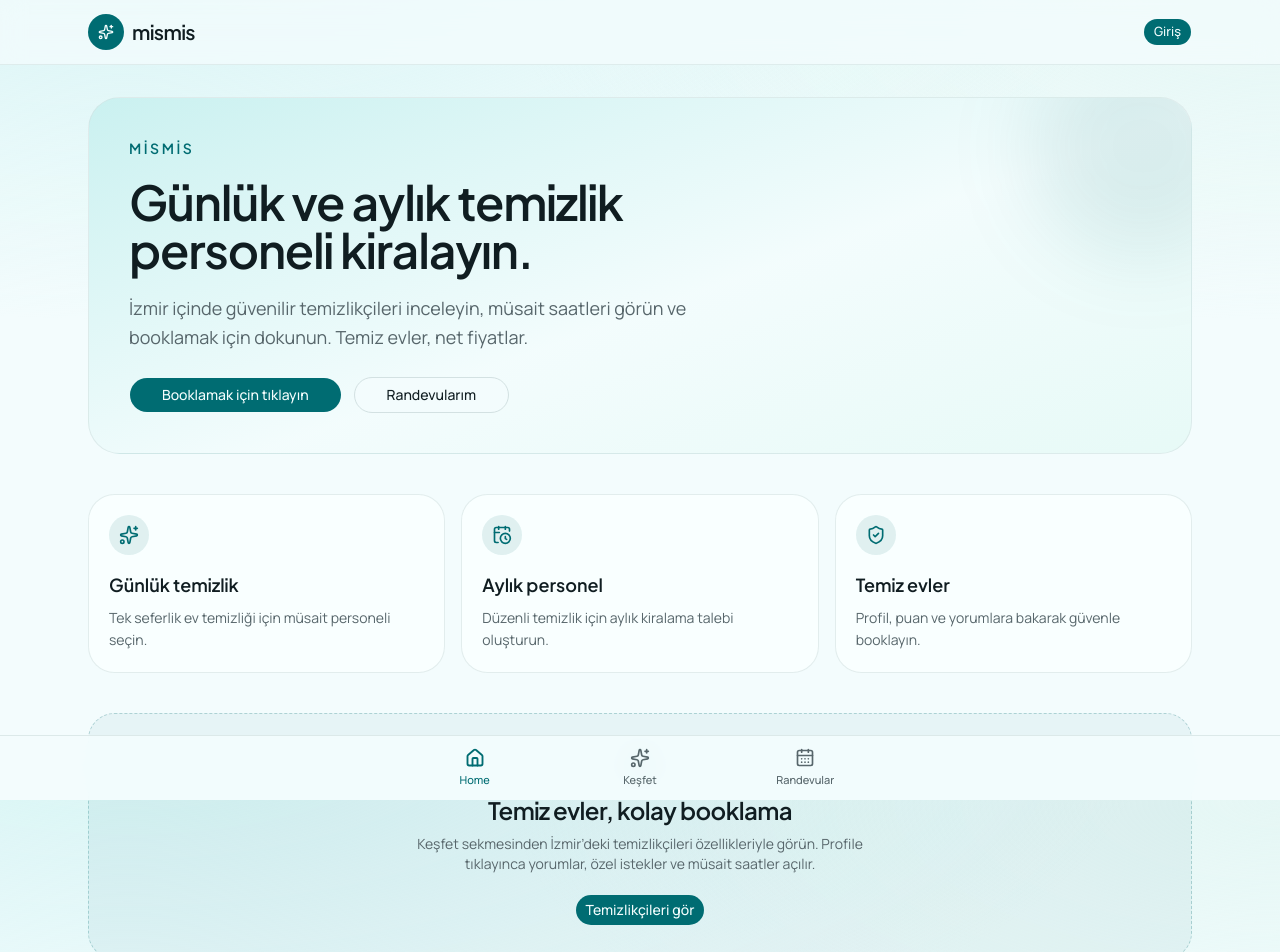
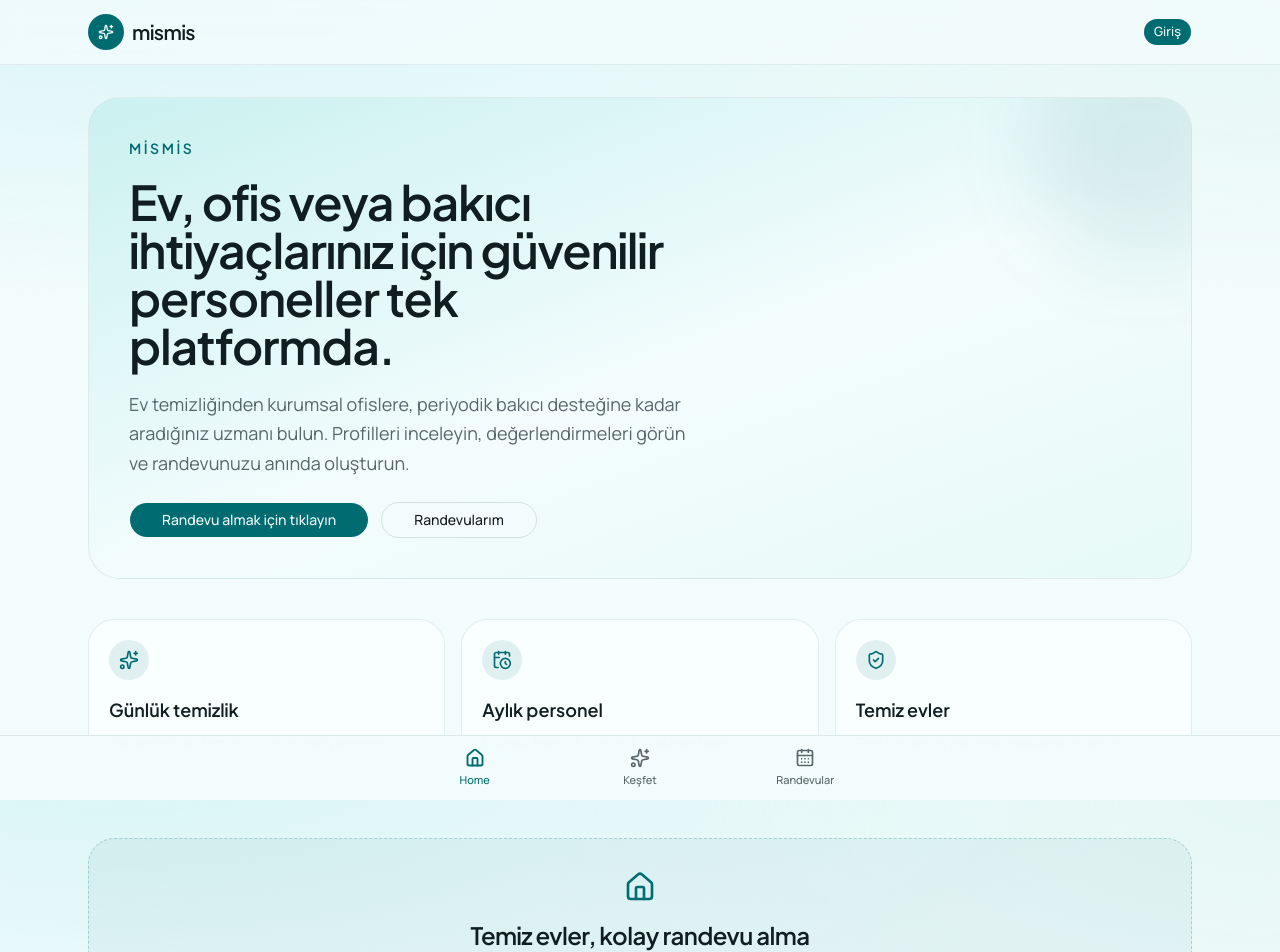
Before and after one commit to azrauygul/startup, a Next.js app: page /home in a window 1280 px wide. Shown: the top 952 px of the page. Built offline with nearby package versions, Linux system fonts and the light colour scheme; no server answers.

Commit message:
home page

```diff
--- a/src/app/(app)/home/page.tsx
+++ b/src/app/(app)/home/page.tsx
@@ -16,7 +16,7 @@ const highlights = [
   {
     icon: ShieldCheck,
     title: "Temiz evler",
-    text: "Profil, puan ve yorumlara bakarak güvenle booklayın.",
+    text: "Profil, puan ve yorumlara bakarak güvenle randevu oluşturun.",
   },
 ];
 
@@ -31,11 +31,10 @@ export default function AppHomePage() {
 
           </p>
           <h1 className="font-heading text-4xl font-semibold tracking-tight sm:text-5xl">
-            Günlük ve aylık temizlik personeli kiralayın.
+          Ev, ofis veya bakıcı ihtiyaçlarınız için güvenilir personeller tek platformda.
           </h1>
           <p className="text-base leading-relaxed text-muted-foreground sm:text-lg">
-            İzmir içinde güvenilir temizlikçileri inceleyin, müsait saatleri
-            görün ve booklamak için dokunun. Temiz evler, net fiyatlar.
+          Ev temizliğinden kurumsal ofislere, periyodik bakıcı desteğine kadar aradığınız uzmanı bulun. Profilleri inceleyin, değerlendirmeleri görün ve randevunuzu anında oluşturun.
           </p>
           <div className="flex flex-wrap gap-3 pt-1">
             <Button
@@ -43,7 +42,7 @@ export default function AppHomePage() {
               size="lg"
               className="rounded-full px-8"
             >
-              Booklamak için tıklayın
+              Randevu almak için tıklayın
             </Button>
             <Button
               render={<Link href="/bookings" />}
@@ -77,17 +76,17 @@ export default function AppHomePage() {
       <section className="rounded-3xl border border-dashed border-primary/25 bg-primary/5 px-6 py-8 text-center">
         <Home className="mx-auto size-8 text-primary" />
         <h2 className="mt-4 font-heading text-2xl font-semibold tracking-tight">
-          Temiz evler, kolay booklama
+          Temiz evler, kolay randevu alma
         </h2>
         <p className="mx-auto mt-2 max-w-md text-sm text-muted-foreground">
-          Keşfet sekmesinden İzmir’deki temizlikçileri özellikleriyle görün.
+          Keşfet sekmesinden temizlik personellerini özellikleriyle görün.
           Profile tıklayınca yorumlar, özel istekler ve müsait saatler açılır.
         </p>
         <Button
           render={<Link href="/dashboard" />}
           className="mt-5 rounded-full"
         >
-          Temizlikçileri gör
+          Temizlik personellerini gör
         </Button>
       </section>
     </div>
```
